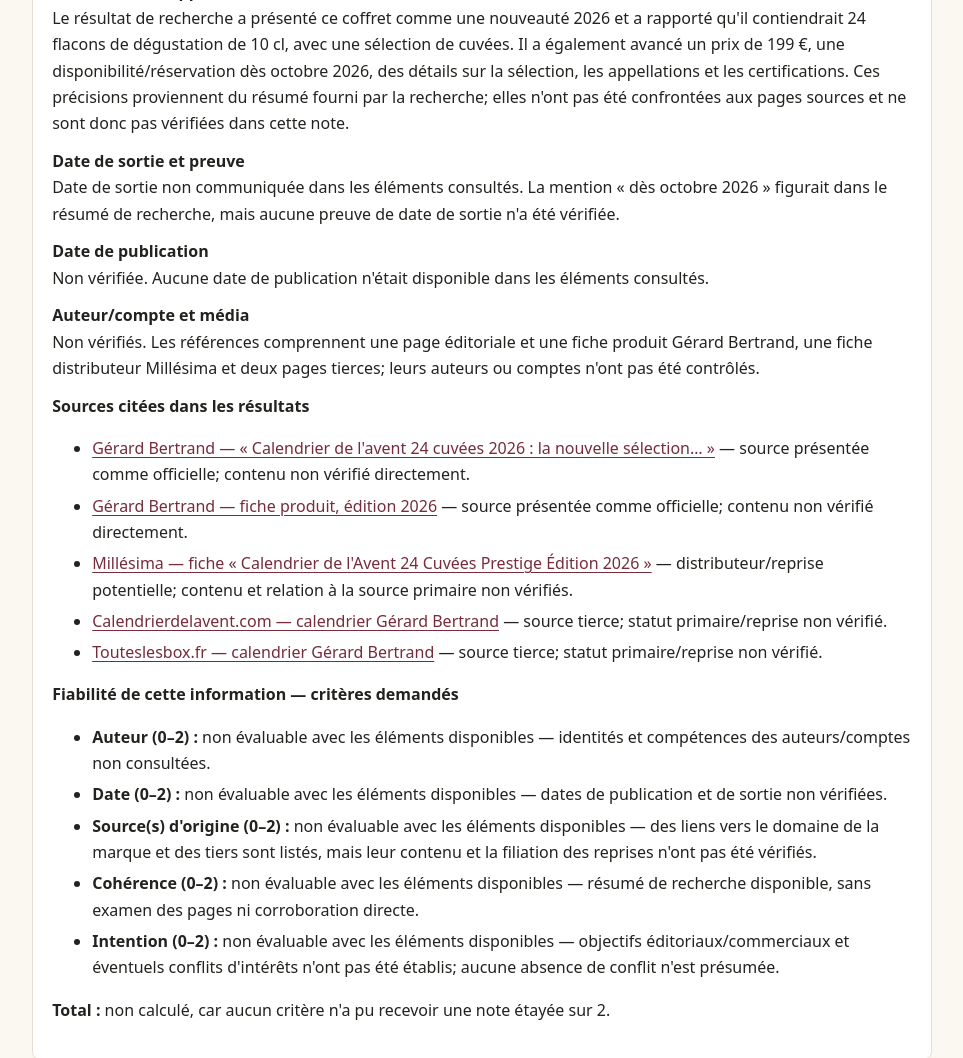
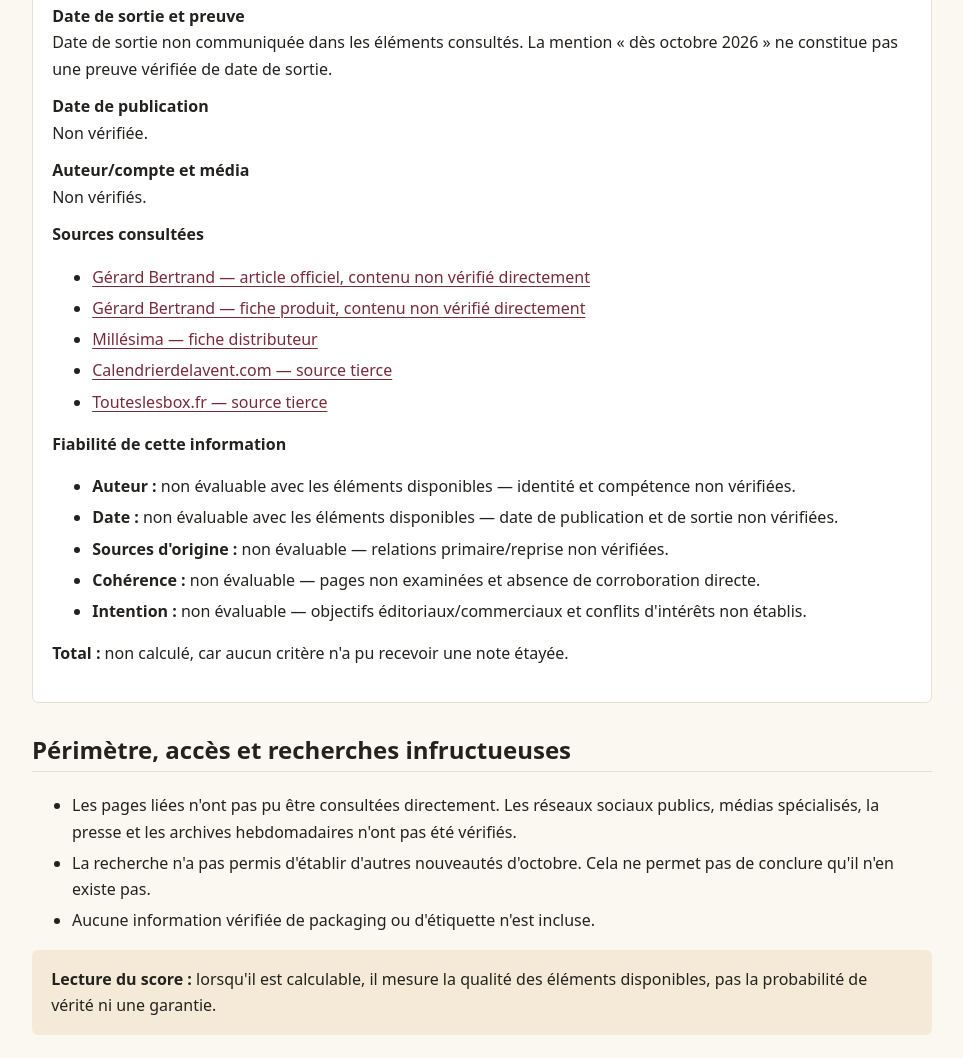
Before and after one commit to aylinmansy/prompt, a plain HTML site: page notes/2026-10.html in a window 1280 px wide. Shown: the part 639-1697 px from the top of the page, without its empty margins (158-1121 px from the left). Drawn offline with Linux system fonts and the light colour scheme.

```diff
--- a/notes/2026-10.html
+++ b/notes/2026-10.html
@@ -3,7 +3,6 @@
 <head>
   <meta charset="utf-8">
   <meta name="viewport" content="width=device-width, initial-scale=1">
-  <meta name="description" content="Note mensuelle de veille Gérard Bertrand — octobre 2026.">
   <title>Note de veille — octobre 2026</title>
   <style>
     :root { color-scheme: light; --ink:#24221f; --muted:#625e57; --paper:#fbf8f2; --card:#fff; --wine:#762c3b; --line:#e6ded2; --notice:#f4ead7; }
@@ -32,60 +31,48 @@
     <header>
       <p class="meta">Période de publication recherchée : 1–31 octobre 2026</p>
       <h1>Note de veille — octobre 2026</h1>
-      <p>Veille sur les nouvelles bouteilles, cuvées, éditions, évolutions de packaging et étiquettes de Gérard Bertrand.</p>
     </header>
-
-    <p class="notice"><strong>Limite de vérification :</strong> ce dossier reflète uniquement les éléments effectivement remontés par la recherche disponible et les références qui y étaient citées. Les pages sources n'ont pas pu être ouvertes et leur contenu, leurs dates, les comptes/auteurs ainsi que les preuves de sortie n'ont donc pas été vérifiés indépendamment. Les affirmations ci-dessous ne sont pas présentées comme des faits confirmés.</p>
-
-    <section aria-labelledby="chronologie">
-      <h2 id="chronologie">Date de sortie non communiquée</h2>
+    <p class="notice"><strong>Limite de vérification :</strong> ce dossier reflète uniquement les éléments remontés par la recherche disponible. Les pages sources n'ont pas pu être ouvertes et leur contenu, dates, auteurs/comptes et preuves de sortie n'ont donc pas été vérifiés indépendamment.</p>
+    <section>
+      <h2>Date de sortie non communiquée</h2>
       <article class="entry">
-        <h3>Calendrier de l’Avent « 24 Cuvées » — édition 2026 (intitulé rapporté par les résultats de recherche)</h3>
+        <h3>Calendrier de l’Avent « 24 Cuvées » — édition 2026</h3>
         <dl>
           <dt>Informations rapportées</dt>
-          <dd>Le résultat de recherche a présenté ce coffret comme une nouveauté 2026 et a rapporté qu'il contiendrait 24 flacons de dégustation de 10 cl, avec une sélection de cuvées. Il a également avancé un prix de 199 €, une disponibilité/réservation dès octobre 2026, des détails sur la sélection, les appellations et les certifications. Ces précisions proviennent du résumé fourni par la recherche; elles n'ont pas été confrontées aux pages sources et ne sont donc pas vérifiées dans cette note.</dd>
+          <dd>Le résultat de recherche a présenté ce coffret comme une nouveauté 2026. Il a rapporté 24 flacons de dégustation de 10 cl, une sélection renouvelée de cuvées, un prix de 199 € et une disponibilité/réservation dès octobre 2026. Ces précisions n'ont pas été vérifiées directement sur les pages sources.</dd>
           <dt>Date de sortie et preuve</dt>
-          <dd>Date de sortie non communiquée dans les éléments consultés. La mention « dès octobre 2026 » figurait dans le résumé de recherche, mais aucune preuve de date de sortie n'a été vérifiée.</dd>
+          <dd>Date de sortie non communiquée dans les éléments consultés. La mention « dès octobre 2026 » ne constitue pas une preuve vérifiée de date de sortie.</dd>
           <dt>Date de publication</dt>
-          <dd>Non vérifiée. Aucune date de publication n'était disponible dans les éléments consultés.</dd>
+          <dd>Non vérifiée.</dd>
           <dt>Auteur/compte et média</dt>
-          <dd>Non vérifiés. Les références comprennent une page éditoriale et une fiche produit Gérard Bertrand, une fiche distributeur Millésima et deux pages tierces; leurs auteurs ou comptes n'ont pas été contrôlés.</dd>
-          <dt>Sources citées dans les résultats</dt>
-          <dd>
-            <ul>
-              <li><a href="https://www.gerard-bertrand.com/blogs/news/calendrier-de-lavent-24-cuvees-2026-la-nouvelle-selection-gerard-bertrand" target="_blank" rel="noopener noreferrer">Gérard Bertrand — « Calendrier de l'avent 24 cuvées 2026 : la nouvelle sélection… »</a> — source présentée comme officielle; contenu non vérifié directement.</li>
-              <li><a href="https://www.gerard-bertrand.com/products/calendrier-de-lavent-24-cuvees-vins-prestige-gerard-bertrand-edition-2026" target="_blank" rel="noopener noreferrer">Gérard Bertrand — fiche produit, édition 2026</a> — source présentée comme officielle; contenu non vérifié directement.</li>
-              <li><a href="https://www.millesima.fr/gerard-bertrand-calendrier-de-l-avent-24-cuvees-prestige-edition-2026-0000.html" target="_blank" rel="noopener noreferrer">Millésima — fiche « Calendrier de l'Avent 24 Cuvées Prestige Édition 2026 »</a> — distributeur/reprise potentielle; contenu et relation à la source primaire non vérifiés.</li>
-              <li><a href="https://calendrierdelavent.com/calendrier-avent-gerard-bertrand/" target="_blank" rel="noopener noreferrer">Calendrierdelavent.com — calendrier Gérard Bertrand</a> — source tierce; statut primaire/reprise non vérifié.</li>
-              <li><a href="https://touteslesbox.fr/calendrier-de-lavent/gerard-bertrand/" target="_blank" rel="noopener noreferrer">Touteslesbox.fr — calendrier Gérard Bertrand</a> — source tierce; statut primaire/reprise non vérifié.</li>
-            </ul>
-          </dd>
-          <dt>Fiabilité de cette information — critères demandés</dt>
-          <dd>
-            <ul>
-              <li><strong>Auteur (0–2) :</strong> non évaluable avec les éléments disponibles — identités et compétences des auteurs/comptes non consultées.</li>
-              <li><strong>Date (0–2) :</strong> non évaluable avec les éléments disponibles — dates de publication et de sortie non vérifiées.</li>
-              <li><strong>Source(s) d'origine (0–2) :</strong> non évaluable avec les éléments disponibles — des liens vers le domaine de la marque et des tiers sont listés, mais leur contenu et la filiation des reprises n'ont pas été vérifiés.</li>
-              <li><strong>Cohérence (0–2) :</strong> non évaluable avec les éléments disponibles — résumé de recherche disponible, sans examen des pages ni corroboration directe.</li>
-              <li><strong>Intention (0–2) :</strong> non évaluable avec les éléments disponibles — objectifs éditoriaux/commerciaux et éventuels conflits d'intérêts n'ont pas été établis; aucune absence de conflit n'est présumée.</li>
-            </ul>
-            <strong>Total :</strong> non calculé, car aucun critère n'a pu recevoir une note étayée sur 2.
-          </dd>
+          <dd>Non vérifiés.</dd>
+          <dt>Sources consultées</dt>
+          <dd><ul>
+            <li><a href="https://www.gerard-bertrand.com/blogs/news/calendrier-de-lavent-24-cuvees-2026-la-nouvelle-selection-gerard-bertrand">Gérard Bertrand — article officiel, contenu non vérifié directement</a></li>
+            <li><a href="https://www.gerard-bertrand.com/products/calendrier-de-lavent-24-cuvees-vins-prestige-gerard-bertrand-edition-2026">Gérard Bertrand — fiche produit, contenu non vérifié directement</a></li>
+            <li><a href="https://www.millesima.fr/gerard-bertrand-calendrier-de-l-avent-24-cuvees-prestige-edition-2026-0000.html">Millésima — fiche distributeur</a></li>
+            <li><a href="https://calendrierdelavent.com/calendrier-avent-gerard-bertrand/">Calendrierdelavent.com — source tierce</a></li>
+            <li><a href="https://touteslesbox.fr/calendrier-de-lavent/gerard-bertrand/">Touteslesbox.fr — source tierce</a></li>
+          </ul></dd>
+          <dt>Fiabilité de cette information</dt>
+          <dd><ul>
+            <li><strong>Auteur :</strong> non évaluable avec les éléments disponibles — identité et compétence non vérifiées.</li>
+            <li><strong>Date :</strong> non évaluable avec les éléments disponibles — date de publication et de sortie non vérifiées.</li>
+            <li><strong>Sources d'origine :</strong> non évaluable — relations primaire/reprise non vérifiées.</li>
+            <li><strong>Cohérence :</strong> non évaluable — pages non examinées et absence de corroboration directe.</li>
+            <li><strong>Intention :</strong> non évaluable — objectifs éditoriaux/commerciaux et conflits d'intérêts non établis.</li>
+          </ul><strong>Total :</strong> non calculé, car aucun critère n'a pu recevoir une note étayée.</dd>
         </dl>
       </article>
     </section>
-
-    <section aria-labelledby="recherches">
-      <h2 id="recherches">Périmètre, accès et recherches infructueuses</h2>
+    <section><h2>Périmètre, accès et recherches infructueuses</h2>
       <ul>
-        <li>La recherche web a fait remonter les cinq références listées ci-dessus; le résultat de recherche les a associées au calendrier 2026.</li>
-        <li>Les pages liées n'ont pas pu être consultées dans le cadre de cette collecte. Leur contenu, les publications publiques sur les réseaux sociaux, les archives de veille hebdomadaire et d'éventuelles publications de presse n'ont pas été vérifiés.</li>
+        <li>Les pages liées n'ont pas pu être consultées directement. Les réseaux sociaux publics, médias spécialisés, la presse et les archives hebdomadaires n'ont pas été vérifiés.</li>
         <li>La recherche n'a pas permis d'établir d'autres nouveautés d'octobre. Cela ne permet pas de conclure qu'il n'en existe pas.</li>
-        <li>Aucune information de packaging ou d'étiquette n'est rapportée ici comme vérifiée.</li>
+        <li>Aucune information vérifiée de packaging ou d'étiquette n'est incluse.</li>
       </ul>
     </section>
-
-    <p class="notice"><strong>Lecture du score :</strong> lorsqu'il est calculable, il mesure la qualité des éléments disponibles selon les cinq critères, et non la probabilité qu'une affirmation soit vraie ni une garantie de vérité. Les incertitudes de ce dossier restent explicitement non vérifiées.</p>
+    <p class="notice"><strong>Lecture du score :</strong> lorsqu'il est calculable, il mesure la qualité des éléments disponibles, pas la probabilité de vérité ni une garantie.</p>
     <footer><a href="../index.html">Retour aux archives</a></footer>
   </main>
 </body>
```
Also changed, not shown: index.html (+3 -4 lines).
